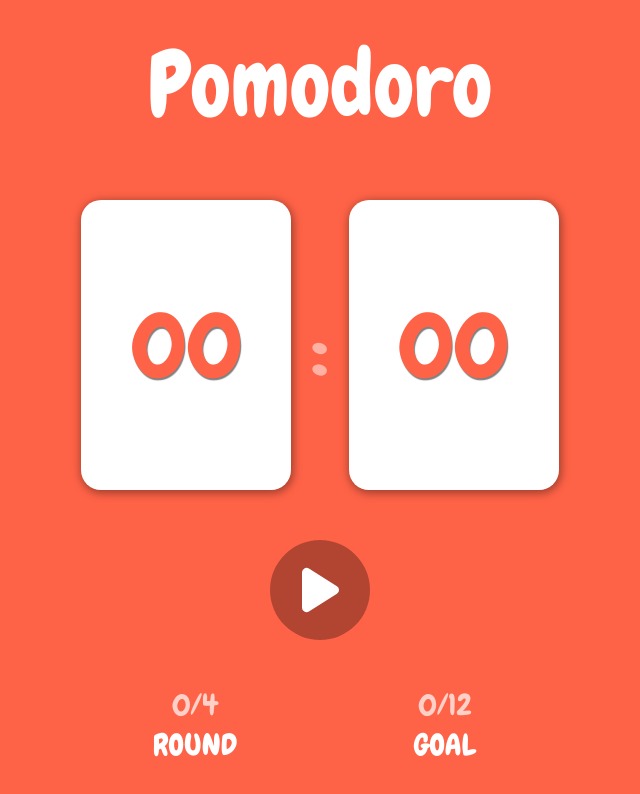
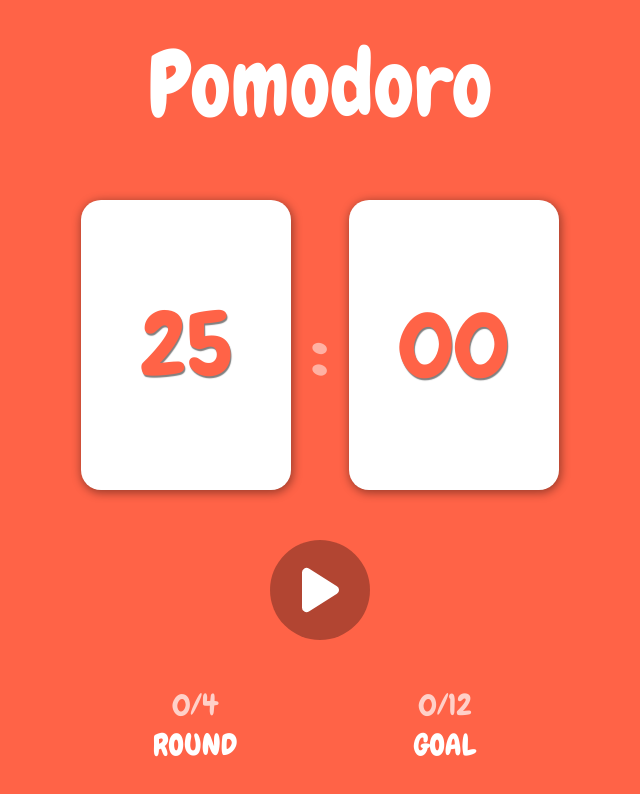
Before and after one commit to j2h30728/pomodoro, a React (Vite) app: page / in a window 1280 px wide. Shown: the top 794 px of the page, without its empty margins (320-960 px from the left). Built offline with nearby package versions, Linux system fonts and the light colour scheme.

Commit message:
style: 식별자 오타수정

```diff
--- a/src/App.tsx
+++ b/src/App.tsx
@@ -1,6 +1,6 @@
 import {
   Layout,
-  PomodoroClcok,
+  PomodoroClock,
   PomodoroControlButton,
   PomodoroStatus,
 } from "./components";
@@ -8,7 +8,7 @@ import {
 function App() {
   return (
     <Layout>
-      <PomodoroClcok />
+      <PomodoroClock />
       <PomodoroControlButton />
       <PomodoroStatus />
     </Layout>
--- a/src/components/PomodoroClock.tsx
+++ b/src/components/PomodoroClock.tsx
@@ -4,7 +4,7 @@ import { displayClockDataState } from "../recoil/selector";
 import styled from "styled-components";
 import { motion } from "framer-motion";
 
-const PomodoroClcok = () => {
+const PomodoroClock = () => {
   const [displayMinutes, displaySeconds] = useRecoilValue(
     displayClockDataState
   );
@@ -12,19 +12,19 @@ const PomodoroClcok = () => {
   return (
     <ClockWrapper>
       <TimeWrapper
-        initial="initail"
+        initial="initial"
         animate="animate"
         transition={{ type: "spring" }}
-        variants={pomodoroTiemrVariants}
+        variants={pomodoroTimerVariants}
         key={`minutes-${displayMinutes}`}>
         {displayMinutes}
       </TimeWrapper>
       <Colons>:</Colons>
       <TimeWrapper
-        initial="initail"
+        initial="initial"
         animate="animate"
         transition={{ type: "spring" }}
-        variants={pomodoroTiemrVariants}
+        variants={pomodoroTimerVariants}
         key={`seconds-${displaySeconds}`}>
         {displaySeconds}
       </TimeWrapper>
@@ -32,10 +32,10 @@ const PomodoroClcok = () => {
   );
 };
 
-export default PomodoroClcok;
+export default PomodoroClock;
 
-const pomodoroTiemrVariants = {
-  initail: { scale: 0.8, opacity: 0.3 },
+const pomodoroTimerVariants = {
+  initial: { scale: 0.8, opacity: 0.3 },
   animate: { scale: 1.0, opacity: 1 },
 };
 
--- a/src/components/PomodoroStatus.tsx
+++ b/src/components/PomodoroStatus.tsx
@@ -1,17 +1,22 @@
 import styled from "styled-components";
 
 import { usePomodoroStatusCounter } from "../hooks";
+import { MAX_GOAL, MAX_ROUND } from "../constants";
 
 const PomodoroStatus = () => {
   const { round, goal } = usePomodoroStatusCounter();
   return (
     <StatusContainer>
       <StatusWrapper>
-        <StatusValue>{round}/4</StatusValue>
+        <StatusValue>
+          {round}/{MAX_ROUND}
+        </StatusValue>
         <span>ROUND</span>
       </StatusWrapper>
       <StatusWrapper>
-        <StatusValue>{goal}/12</StatusValue>
+        <StatusValue>
+          {goal}/{MAX_GOAL}
+        </StatusValue>
         <span>GOAL</span>
       </StatusWrapper>
     </StatusContainer>
--- a/src/components/index.ts
+++ b/src/components/index.ts
@@ -1,4 +1,4 @@
 export { default as Layout } from "./Layout";
-export { default as PomodoroClcok } from "./PomodoroClock";
+export { default as PomodoroClock } from "./PomodoroClock";
 export { default as PomodoroControlButton } from "./PomodoroControlButton";
 export { default as PomodoroStatus } from "./PomodoroStatus";
--- a/src/constants/index.ts
+++ b/src/constants/index.ts
@@ -1,6 +1,6 @@
 export const ONE_MINUTE_MS = 60 * 1000;
 
-export const MAX_MINUTES = 0;
+export const MAX_MINUTES = 25;
 
 export const ONE_MINUTE = 60;
 
--- a/src/hooks/usePomodoroTimer.ts
+++ b/src/hooks/usePomodoroTimer.ts
@@ -11,7 +11,7 @@ const usePomodoroTimer = () => {
   const [isPlaying, setIsPlaying] = useState(false);
   const [startTime, setStartTime] = useState(0);
 
-  const intervalRef = useRef<number>(0);
+  const intervalRef = useRef<number>();
 
   const handleTogglePlay = () => {
     if (!isPlaying) {
```
